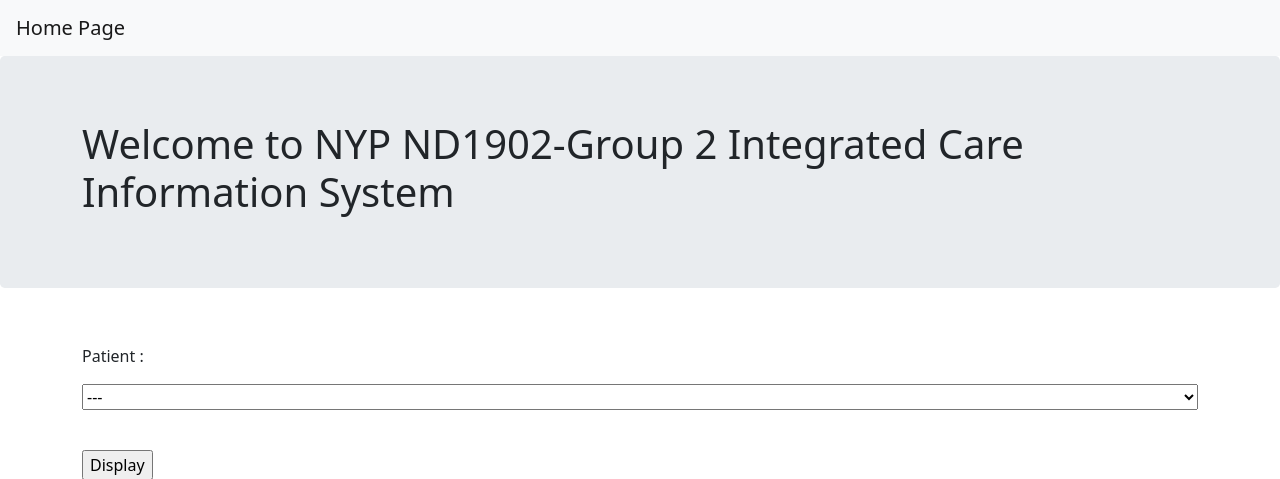
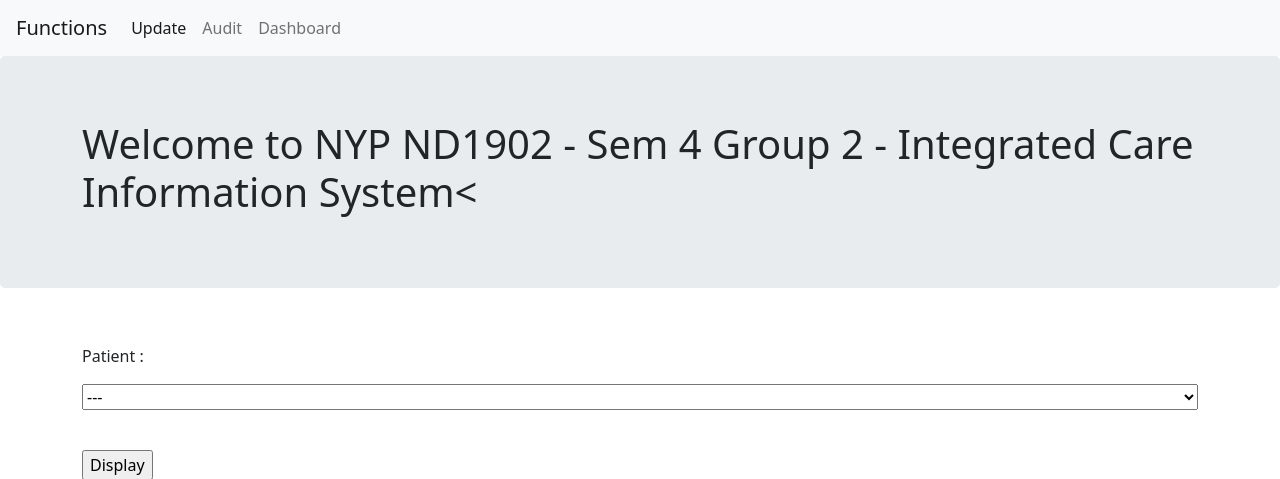
Before and after one commit to chionger/3.-First-Full-Stack---Flask, a Flask app: page /select_patient_centric_display in a window 1280 px wide. Shown: the top 479 px of the page. Run offline with Flask 2, Linux system fonts and the light colour scheme; some libraries are stand-ins or nearby versions.

Commit message:
consolidated pages via navigation bar

```diff
--- a/canary3-0620pm.py
+++ b/canary3-0620pm.py
@@ -70,7 +70,7 @@ def index():
         pre_existing_patient_info = PatientLog.query.filter_by(patient_id = form.patient_id.data).order_by(PatientLog.timestamp.desc()).first()
 
         # no need to do for patient_id as must be provided.
-        # how about in the beginning when there is no patient record ? how to take care of that case ?
+
         if form.doctor_in_charge.data != '':
             new_doctor_in_charge = form.doctor_in_charge.data
         elif pre_existing_patient_info:
@@ -164,7 +164,9 @@ def select_patient_centric_display():
     if form.validate_on_submit():
         cumulogs = PatientLog.query.filter_by(patient_id =form.patient.data).order_by(PatientLog.timestamp.desc())
         if cumulogs.count() == 0:
-            return '<h1>There is no record on patient ' + form.patient.data + ' in the database.</h1>'
+            # return '<h1>There is no record on patient ' + form.patient.data + ' in the database.</h1>'
+            return render_template('canary3-404.html', patient_name = form.patient.data)
+            # <h1>There is no record on patient ' + form.patient.data + ' in the database.</h1>
         else:
             return render_template('patient_dashboard1.html', cumulogs=cumulogs)
     return render_template('select_patient_centric_display.html', form = form)
--- a/templates/canary3-404.html
+++ b/templates/canary3-404.html
@@ -1,7 +1,6 @@
 {% extends "canary3-base.html" %}
 {% block content %}
 <div class = 'jumbotron'>
-<h1>Sorry, page not found.  Please click on Home Page to proceed</h1>
-
+<h1>There is no record of patient {{patient_name}} in the database.</h1>
 </div>
 {% endblock %}
--- a/templates/canary3-base.html
+++ b/templates/canary3-base.html
@@ -9,9 +9,27 @@
 </head>
 
 <body>
-  <nav class = "navbar navbar-expand-lg navbar-light bg-light">
-    <a class = "navbar-brand" href="{{url_for('index')}}">Home Page</a>
+  <nav class="navbar navbar-expand-lg navbar-light bg-light">
+    <a class="navbar-brand" href="#">Functions</a>
+    <button class="navbar-toggler" type="button" data-toggle="collapse" data-target="#navbarSupportedContent" aria-controls="navbarSupportedContent" aria-expanded="false" aria-label="Toggle navigation">
+      <span class="navbar-toggler-icon"></span>
+    </button>
+
+    <div class="collapse navbar-collapse" id="navbarSupportedContent">
+      <ul class="navbar-nav mr-auto">
+        <li class="nav-item active">
+          <a class="nav-link" href="{{url_for('index')}}">Update<span class="sr-only">(current)</span></a>
+        </li>
+        <li class="nav-item">
+          <a class="nav-link" href="{{url_for('update_display')}}">Audit</a>
+        </li>
+        <li class="nav-item">
+          <a class="nav-link" href="{{url_for('select_patient_centric_display')}}">Dashboard</a>
+        </li>
+      </ul>
+    </div>
   </nav>
+
 
 {% block content %}
 {% endblock %}
--- a/templates/select_patient_centric_display.html
+++ b/templates/select_patient_centric_display.html
@@ -13,7 +13,7 @@
 
 <div class = 'jumbotron'>
   <div class = container>
-  <h1>Welcome to NYP ND1902-Group 2 Integrated Care Information System</h1>
+  <h1>Welcome to NYP ND1902 - Sem 4 Group 2 - Integrated Care Information System<</h1>
   </div>
 </div>
 
```
Also changed, not shown: data.sqlite.
